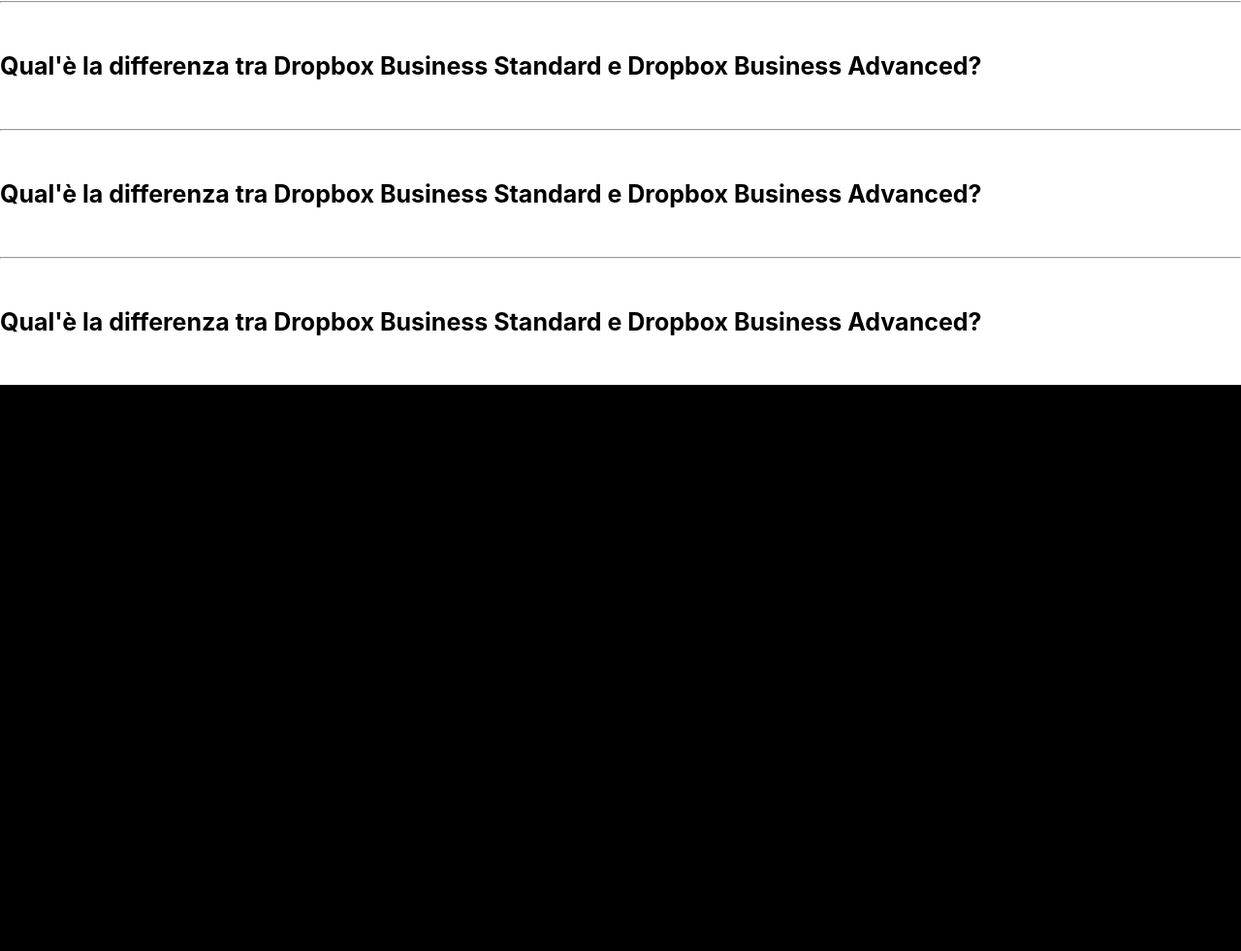
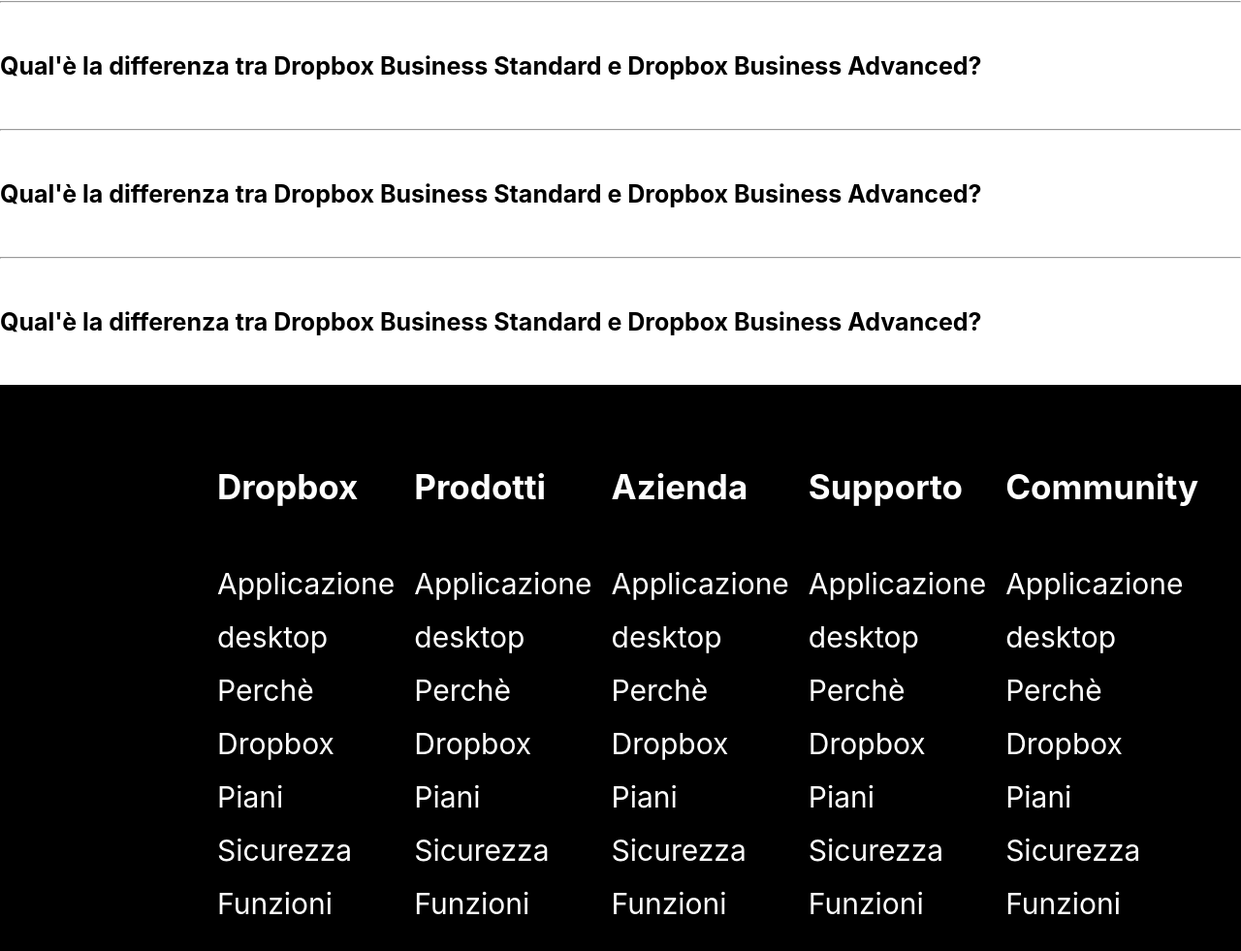
Before and after one commit to FrancescoGess/htmlcss-dropbox, a plain HTML site: page index.html in a window 1280 px wide. Shown: the part 7683-8664 px from the top of the page at 97% size. Drawn offline with Linux system fonts and the light colour scheme.

Commit message:
Add Footer

```diff
--- a/index.html
+++ b/index.html
@@ -611,9 +611,117 @@
 
         <footer>
             <div class="black-container">
-                <div>
+                    <div class="flex-item">
 
-                </div>
+                        <h2>
+                            Dropbox
+                        </h2>
+                        <ul>
+                            <li>
+                                <a href="#">Applicazione desktop</a>
+                            </li>
+                            <li>
+                                <a href="#">Perchè Dropbox</a>
+                            </li>
+                            <li>
+                                <a href="#">Piani</a>
+                            </li>
+                            <li>
+                                <a href="#">Sicurezza</a>
+                            </li>
+                            <li>
+                                <a href="#">Funzioni</a>
+                            </li>
+                        </ul>
+                    </div>
+                    <div class="flex-item">
+                        <h2>
+                            Prodotti
+                        </h2>
+                        <ul>
+                            <li>
+                                <a href="#">Applicazione desktop</a>
+                            </li>
+                            <li>
+                                <a href="#">Perchè Dropbox</a>
+                            </li>
+                            <li>
+                                <a href="#">Piani</a>
+                            </li>
+                            <li>
+                                <a href="#">Sicurezza</a>
+                            </li>
+                            <li>
+                                <a href="#">Funzioni</a>
+                            </li>
+                        </ul>
+                    </div>
+                    <div class="flex-item">
+                        <h2>
+                            Azienda
+                        </h2>
+                        <ul>
+                            <li>
+                                <a href="#">Applicazione desktop</a>
+                            </li>
+                            <li>
+                                <a href="#">Perchè Dropbox</a>
+                            </li>
+                            <li>
+                                <a href="#">Piani</a>
+                            </li>
+                            <li>
+                                <a href="#">Sicurezza</a>
+                            </li>
+                            <li>
+                                <a href="#">Funzioni</a>
+                            </li>
+                        </ul>
+                    </div>
+                    <div class="flex-item">
+                        <h2>
+                            Supporto
+                        </h2>
+                        <ul>
+                            <li>
+                                <a href="#">Applicazione desktop</a>
+                            </li>
+                            <li>
+                                <a href="#">Perchè Dropbox</a>
+                            </li>
+                            <li>
+                                <a href="#">Piani</a>
+                            </li>
+                            <li>
+                                <a href="#">Sicurezza</a>
+                            </li>
+                            <li>
+                                <a href="#">Funzioni</a>
+                            </li>
+                        </ul>
+                    </div>
+                    <div class="flex-item">
+                        <h2>
+                            Community
+                        </h2>
+                        <ul>
+                            <li>
+                                <a href="#">Applicazione desktop</a>
+                            </li>
+                            <li>
+                                <a href="#">Perchè Dropbox</a>
+                            </li>
+                            <li>
+                                <a href="#">Piani</a>
+                            </li>
+                            <li>
+                                <a href="#">Sicurezza</a>
+                            </li>
+                            <li>
+                                <a href="#">Funzioni</a>
+                            </li>
+                        </ul>
+                    </div>
             </div>
         </footer>
 </body>
--- a/style.css
+++ b/style.css
@@ -579,7 +579,6 @@
 .container-ask{
     width: 1280px;
     margin: auto;
-
 }
 
 .container-ask > h2{
@@ -602,8 +601,34 @@
     margin-top: 60px;
 }
 
-.black-container{
+footer{
     width: 100%;
     height: 600px;
     background-color: #000000;
 }
+
+.black-container{
+    display: flex;
+    flex-direction: row;
+    gap: 20px;
+    width: 65%;
+    margin: auto;
+}
+
+.flex-item{
+    line-height: 50px;
+    margin-top: 80px;
+    width: 60%;
+    display: flex;
+    flex-direction: column;
+}
+
+.flex-item a {
+    color: white;
+}
+
+.flex-item > h2{
+    color: white;
+    margin-bottom: 50px;
+    font-size: 35px;
+}
```
